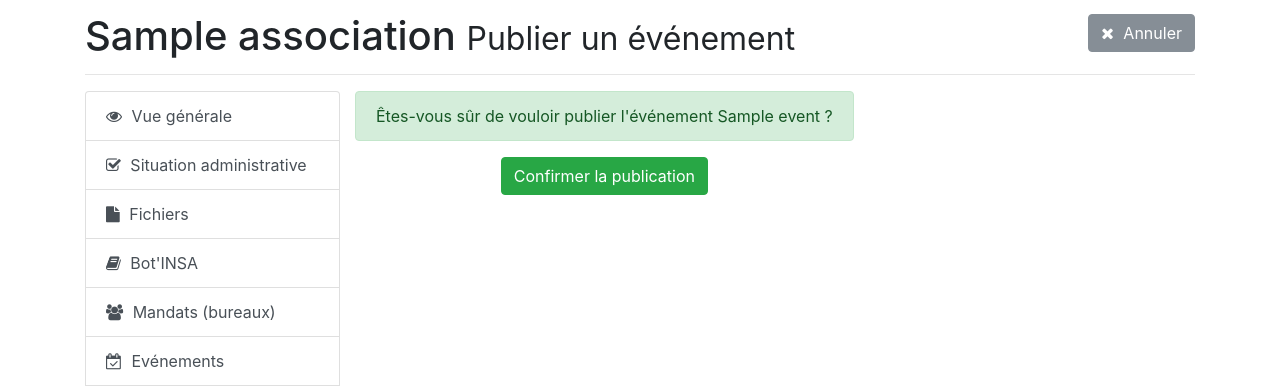
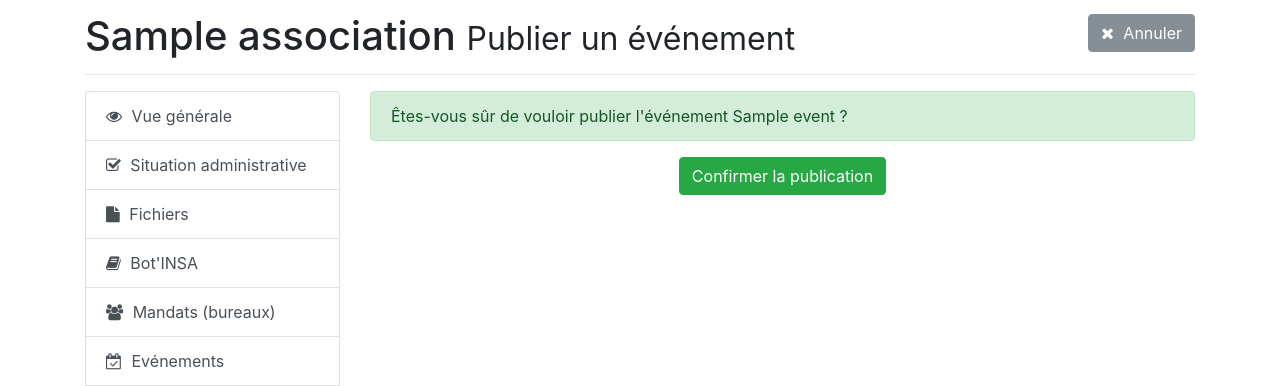
Before and after one commit to BdEINSALyon/portailva, a Django app: template templates/event/publish.html in a window 1280 px wide. Shown: the part 56-442 px from the top of the page. Run offline with Django 3.2, Linux system fonts and the light colour scheme; the template is opened without the code that fills it: most values are stand-ins (such as "Sample title", 1, 10 or a date in 2020); some libraries are stand-ins or nearby versions.

Commit message:
Update for BS4 : event publish

```diff
--- a/templates/event/publish.html
+++ b/templates/event/publish.html
@@ -10,7 +10,7 @@
 
 {% block content_association %}
   <div class="row">
-    <div class="col-xs-12">
+    <div class="col-12">
       <div class="alert alert-success" role="alert">
         Êtes-vous sûr de vouloir publier l'événement {{ event.name }} ?
       </div>
```
